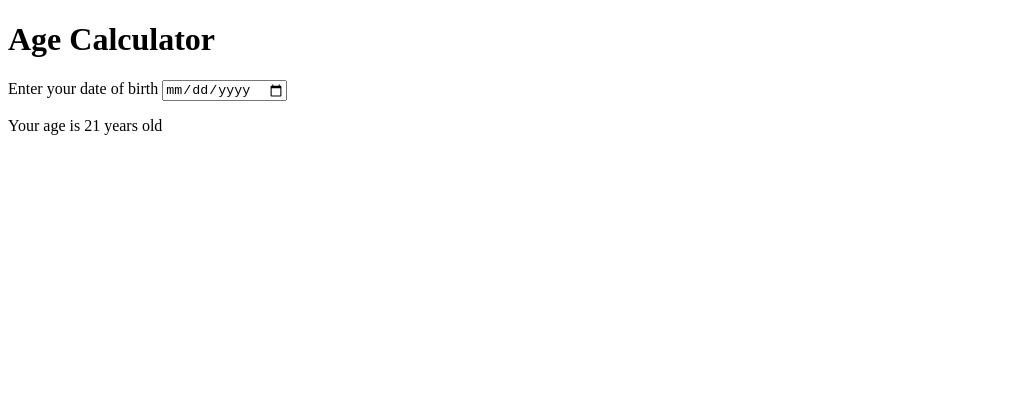
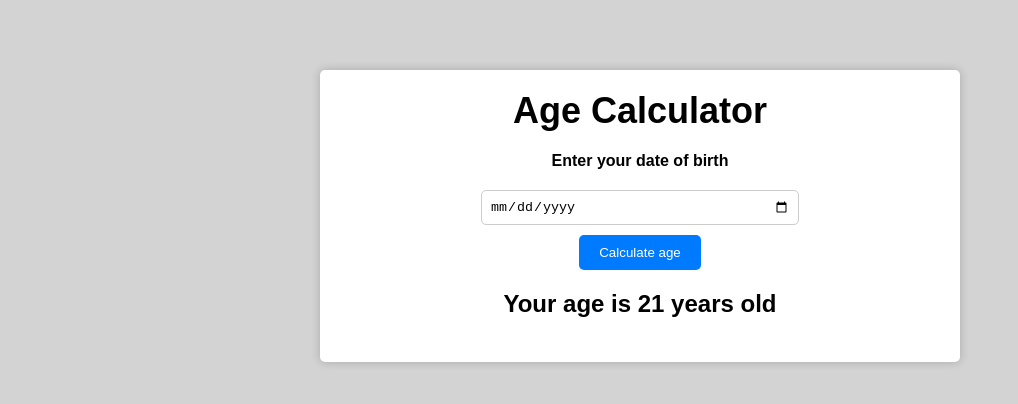
Before and after one commit to TomaszW2502/age-calculator, a plain HTML site: page index.html in a window 1280 px wide. Shown: the whole page, without its empty margins (0-1018 px from the left). Drawn offline with Linux system fonts and the light colour scheme.

Commit message:
adding button in html and style css

```diff
--- a/index.html
+++ b/index.html
@@ -3,6 +3,7 @@
 <head>
     <meta charset="UTF-8">
     <meta name="viewport" content="width=device-width, initial-scale=1.0">
+    <link rel="stylesheet" href="style.css">
     <title>Age Calculator</title>
 </head>
 <body>
@@ -11,6 +12,7 @@
         <div class="form">
             <label for="birthday">Enter your date of birth</label>
             <input type="date" id="birthday" name="birthday">
+            <button>Calculate age</button>
             <p id="result">Your age is 21 years old</p>
         </div>
     </div>
--- /dev/null
+++ b/style.css
@@ -0,0 +1,64 @@
+body{
+    margin: 0;
+    padding: 20px;
+    font-family: "Montserrat" , sans-serif;
+    background: lightgrey;
+}
+
+.container{
+    background-color: white;
+    box-shadow: 0 0 10px rgb(0, 0, 0, .2);
+    padding: 20px;
+    max-width: 600px;
+    margin: 0 auto;
+    border-radius: 5px;
+    margin-top: 50px;
+}
+
+H1{
+    font-size: 36px;
+    text-align: center;
+    margin-top: 0;
+    margin-bottom: 20px;
+}
+
+.form{
+    display: flex;
+    flex-direction: column;
+    align-items: center;
+}
+
+label{
+    font-weight: bold;
+    margin-bottom: 20px;
+}
+
+input{
+    padding: 8px;
+    border: 1px solid #ccc;
+    border-radius: 5px;
+    width: 100%;
+    max-width: 300px;
+}
+
+button{
+    background-color: #007bff;
+    color: white;
+    border: none;
+    padding: 10px 20px;
+    border-radius: 5px;
+    margin-top: 10px;
+    cursor: pointer;
+    transition: .3s;
+}
+
+button:hover{
+    background-color: #0062cc;
+    transition: .3s;
+}
+
+#result{
+    margin-top: 20px;
+    font-size: 24px;
+    font-weight: bold;
+}
```
